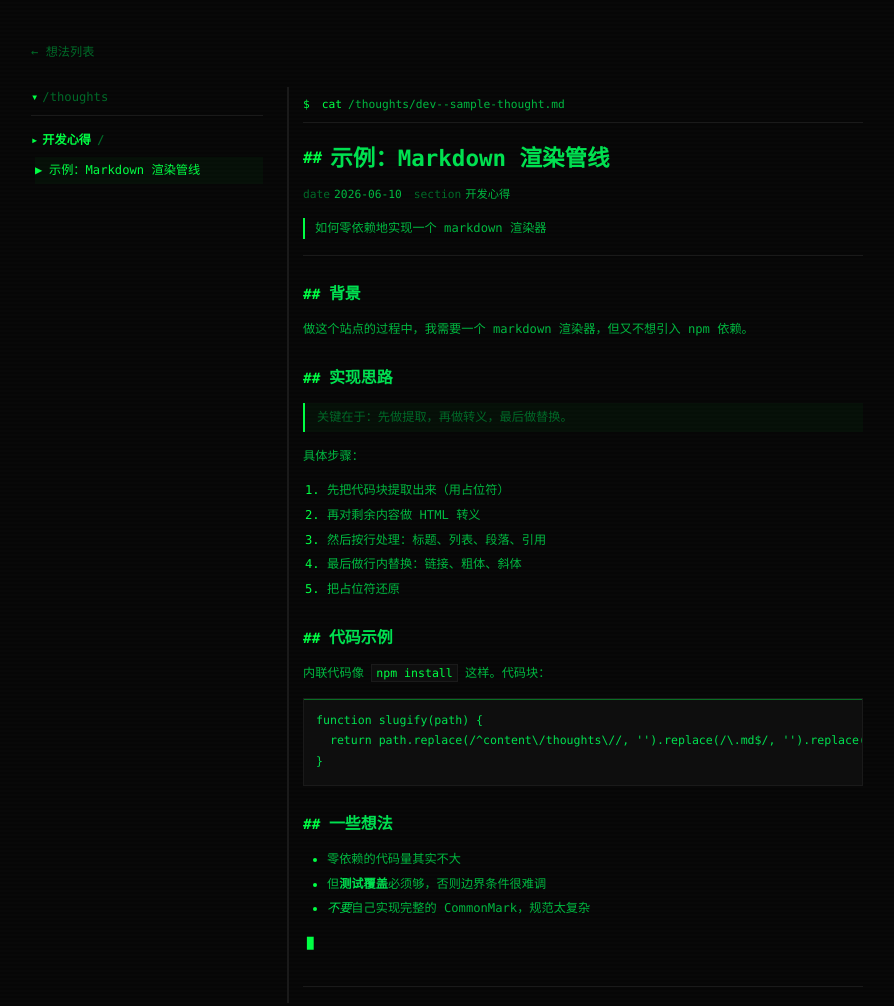
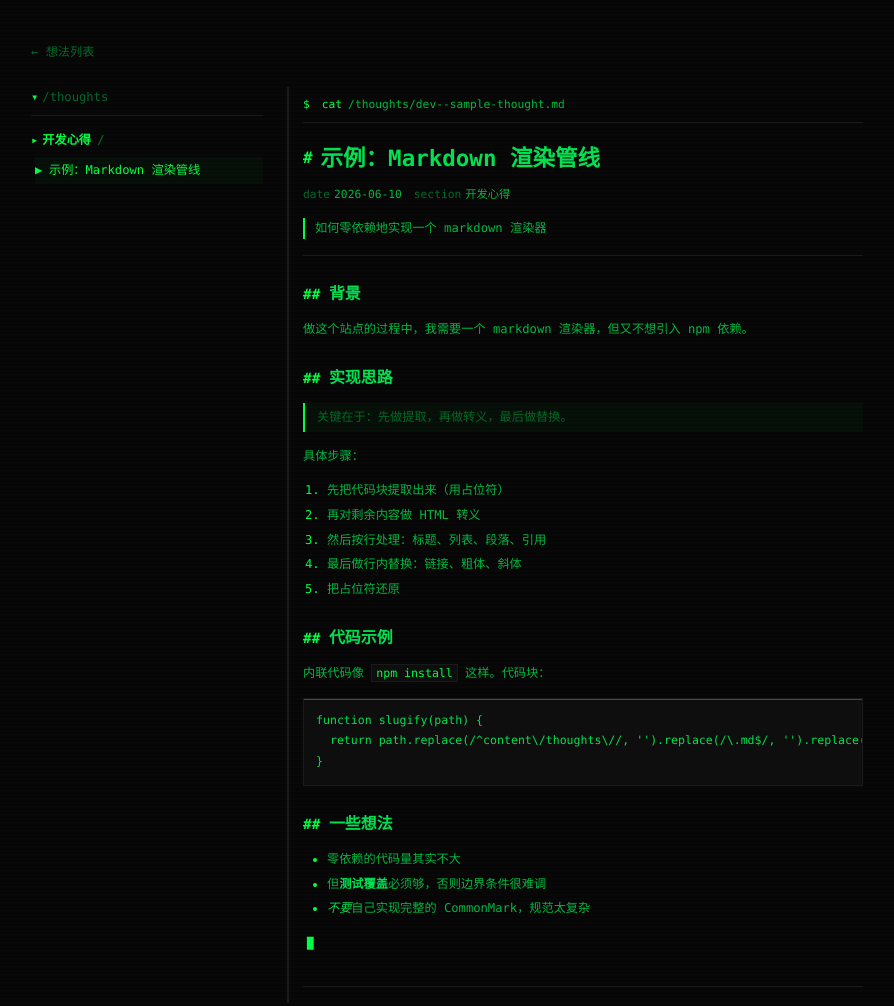
Before and after one commit to lipopo/OppLipo, a website: page thoughts/dev--sample-thought/index.html in a window 1280 px wide. Shown: the top 1006 px of the page, without its empty margins (193-1087 px from the left). Drawn offline with Linux system fonts and the light colour scheme.

Commit message:
Fix thought h1 prefix: use # instead of ##

```diff
--- a/assets/styles.css
+++ b/assets/styles.css
@@ -666,7 +666,7 @@ a { color: inherit; text-decoration: none; }
   display: flex; align-items: center; gap: 8px;
   flex-wrap: wrap;
 }
-.thought-page h1::before { content: "##"; color: var(--accent); font-family: var(--font-mono); font-size: var(--text-lg); }
+.thought-page h1::before { content: "#"; color: var(--accent); font-family: var(--font-mono); font-size: var(--text-lg); }
 .thought__meta {
   font-family: var(--font-mono); font-size: var(--text-xs);
   color: var(--text-muted); margin-top: 6px;
```
